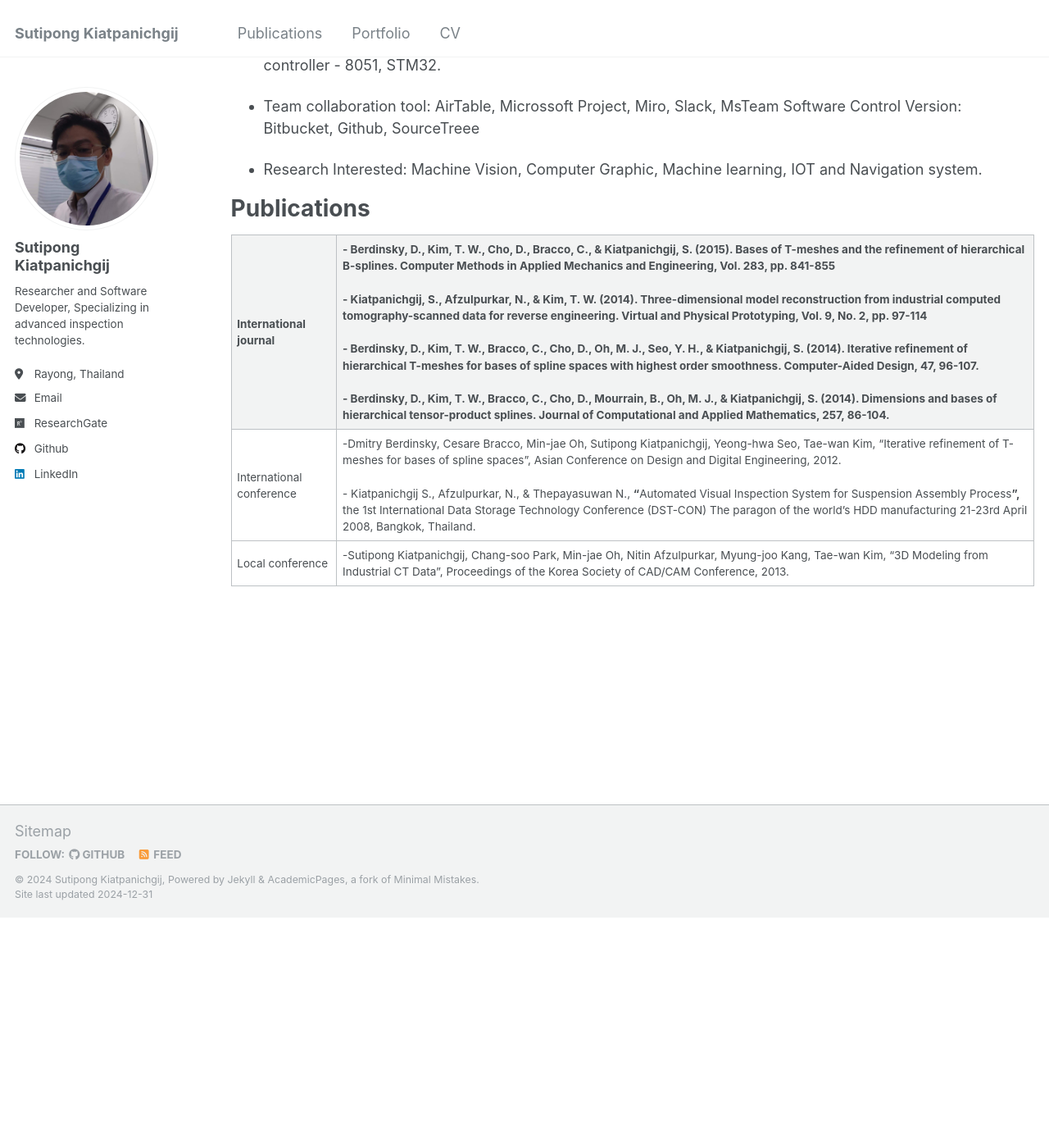
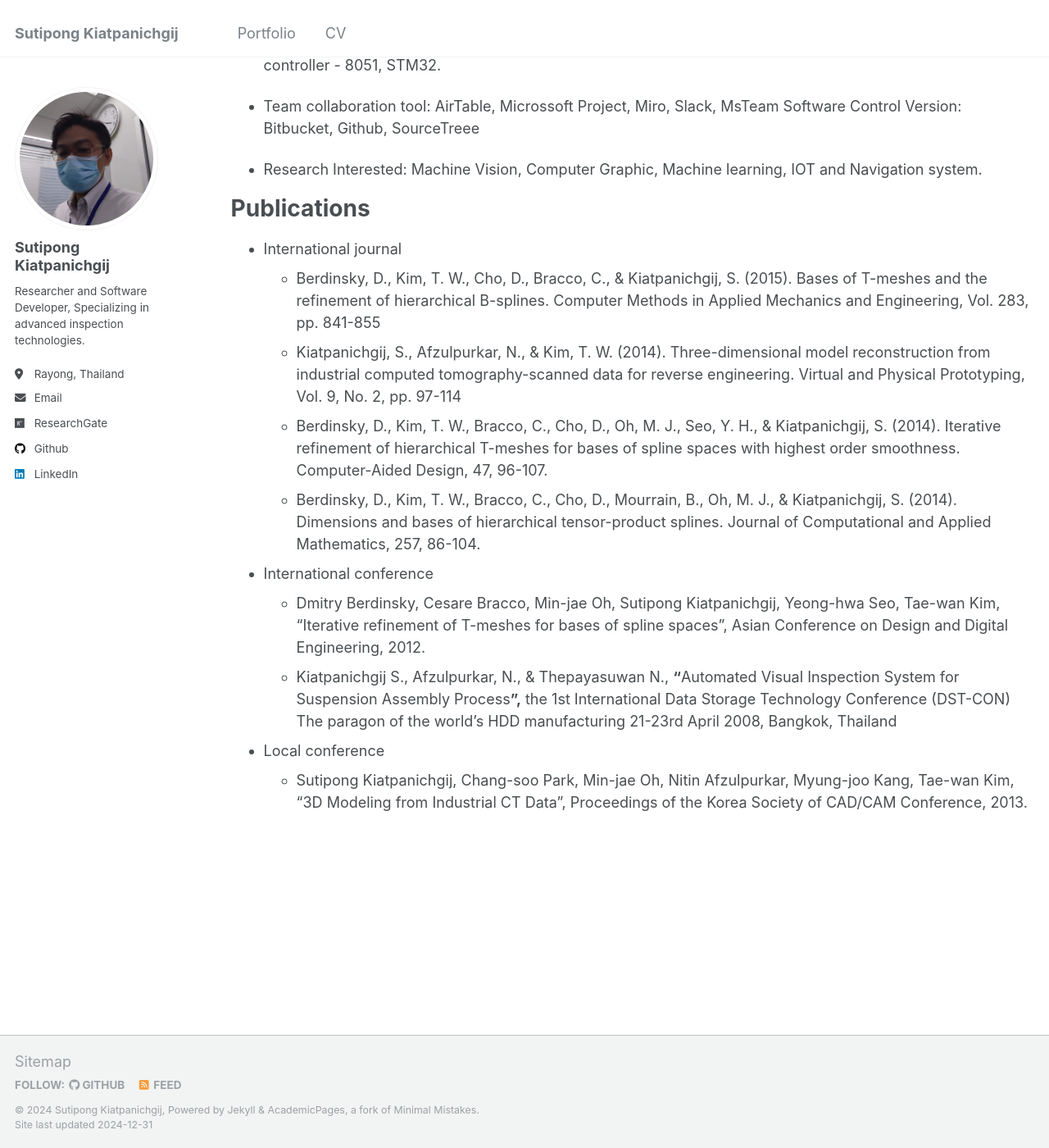
Before and after one commit to SKiatpanichgij/SKiatpanichgij.github.io, a Jekyll site: the page built from _pages/cv.md, in a window 1280 px wide and 1400 px high, scrolled down 1993 px. Shown: the whole window at 82% size. Built offline with Jekyll 4.4.1, drawn with Linux system fonts in a browser that asks for light colours; before the commit the page ends 3112 px from its top, so only the background shows below that.

Commit message:
snapshot

```diff
--- a/_data/navigation.yml
+++ b/_data/navigation.yml
@@ -5,8 +5,8 @@
 # prevent it from being included in the site.
 
 main:
-  - title: "Publications"
-    url: /publications/
+  #- title: "Publications"
+  #  url: /publications/
 
   #- title: "Talks"
   #  url: /talks/
--- a/_pages/cv.md
+++ b/_pages/cv.md
@@ -68,8 +68,13 @@ Skills
 
 Publications
 ======
-
-| International journal    | - Berdinsky, D., Kim, T. W., Cho, D., Bracco, C., & Kiatpanichgij, S. (2015). Bases of T-meshes and the refinement of hierarchical B-splines. Computer Methods in Applied Mechanics and Engineering, Vol. 283, pp. 841-855<br><br>- Kiatpanichgij, S., Afzulpurkar, N., & Kim, T. W. (2014). Three-dimensional model reconstruction from industrial computed tomography-scanned data for reverse engineering. Virtual and Physical Prototyping, Vol. 9, No. 2, pp. 97-114<br><br>- Berdinsky, D., Kim, T. W., Bracco, C., Cho, D., Oh, M. J., Seo, Y. H., & Kiatpanichgij, S. (2014). Iterative refinement of hierarchical T-meshes for bases of spline spaces with highest order smoothness. Computer-Aided Design, 47, 96-107.<br><br>- Berdinsky, D., Kim, T. W., Bracco, C., Cho, D., Mourrain, B., Oh, M. J., & Kiatpanichgij, S. (2014). Dimensions and bases of hierarchical tensor-product splines. Journal of Computational and Applied Mathematics, 257, 86-104. |
-| ------------------------ | -------------------------------------------------------------------------------------------------------------------------------------------------------------------------------------------------------------------------------------------------------------------------------------------------------------------------------------------------------------------------------------------------------------------------------------------------------------------------------------------------------------------------------------------------------------------------------------------------------------------------------------------------------------------------------------------------------------------------------------------------------------------------------------------------------------------------------------------------------------------------------------------------------------------------------------------------------------------------- |
-| International conference | -Dmitry Berdinsky, Cesare Bracco, Min-jae Oh, Sutipong Kiatpanichgij, Yeong-hwa Seo, Tae-wan Kim, “Iterative refinement of T-meshes for bases of spline spaces”, Asian Conference on Design and Digital Engineering, 2012.<br><br>- Kiatpanichgij S., Afzulpurkar, N., & Thepayasuwan N., **“**Automated Visual Inspection System for Suspension Assembly Process**”,** the 1st International Data Storage Technology Conference (DST-CON) The paragon of the world’s HDD manufacturing 21-23rd April 2008, Bangkok, Thailand.                                                                                                                                                                                                                                                                                                                                                                                                                                             |
-| Local conference         | -Sutipong Kiatpanichgij, Chang-soo Park, Min-jae Oh, Nitin Afzulpurkar, Myung-joo Kang, Tae-wan Kim, “3D Modeling from Industrial CT Data”, Proceedings of the Korea Society of CAD/CAM Conference, 2013.                                                                                                                                                                                                                                                                                                                                                                                                                                                                                                                                                                                                                                                                                                                                                                  |
+- International journal
+	-  Berdinsky, D., Kim, T. W., Cho, D., Bracco, C., & Kiatpanichgij, S. (2015). Bases of T-meshes and the refinement of hierarchical B-splines. Computer Methods in Applied Mechanics and Engineering, Vol. 283, pp. 841-855
+	- Kiatpanichgij, S., Afzulpurkar, N., & Kim, T. W. (2014). Three-dimensional model reconstruction from industrial computed tomography-scanned data for reverse engineering. Virtual and Physical Prototyping, Vol. 9, No. 2, pp. 97-114
+	- Berdinsky, D., Kim, T. W., Bracco, C., Cho, D., Oh, M. J., Seo, Y. H., & Kiatpanichgij, S. (2014). Iterative refinement of hierarchical T-meshes for bases of spline spaces with highest order smoothness. Computer-Aided Design, 47, 96-107.
+	- Berdinsky, D., Kim, T. W., Bracco, C., Cho, D., Mourrain, B., Oh, M. J., & Kiatpanichgij, S. (2014). Dimensions and bases of hierarchical tensor-product splines. Journal of Computational and Applied Mathematics, 257, 86-104.
+- International conference
+	- Dmitry Berdinsky, Cesare Bracco, Min-jae Oh, Sutipong Kiatpanichgij, Yeong-hwa Seo, Tae-wan Kim, “Iterative refinement of T-meshes for bases of spline spaces”, Asian Conference on Design and Digital Engineering, 2012.
+	- Kiatpanichgij S., Afzulpurkar, N., & Thepayasuwan N., **“**Automated Visual Inspection System for Suspension Assembly Process**”,** the 1st International Data Storage Technology Conference (DST-CON) The paragon of the world’s HDD manufacturing 21-23rd April 2008, Bangkok, Thailand
+- Local conference
+	- Sutipong Kiatpanichgij, Chang-soo Park, Min-jae Oh, Nitin Afzulpurkar, Myung-joo Kang, Tae-wan Kim, “3D Modeling from Industrial CT Data”, Proceedings of the Korea Society of CAD/CAM Conference, 2013.
```
